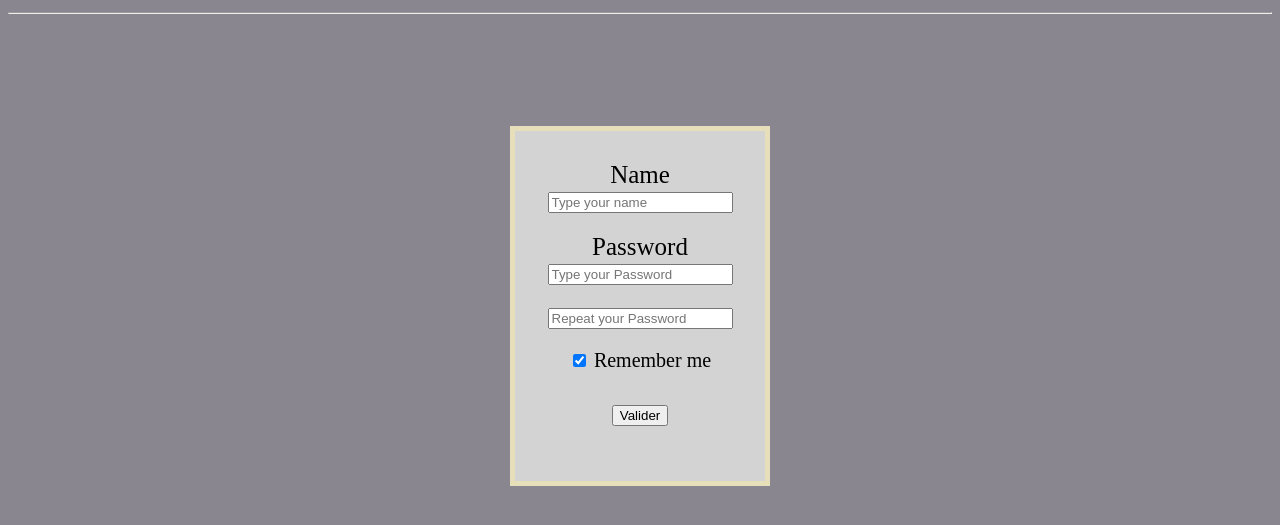
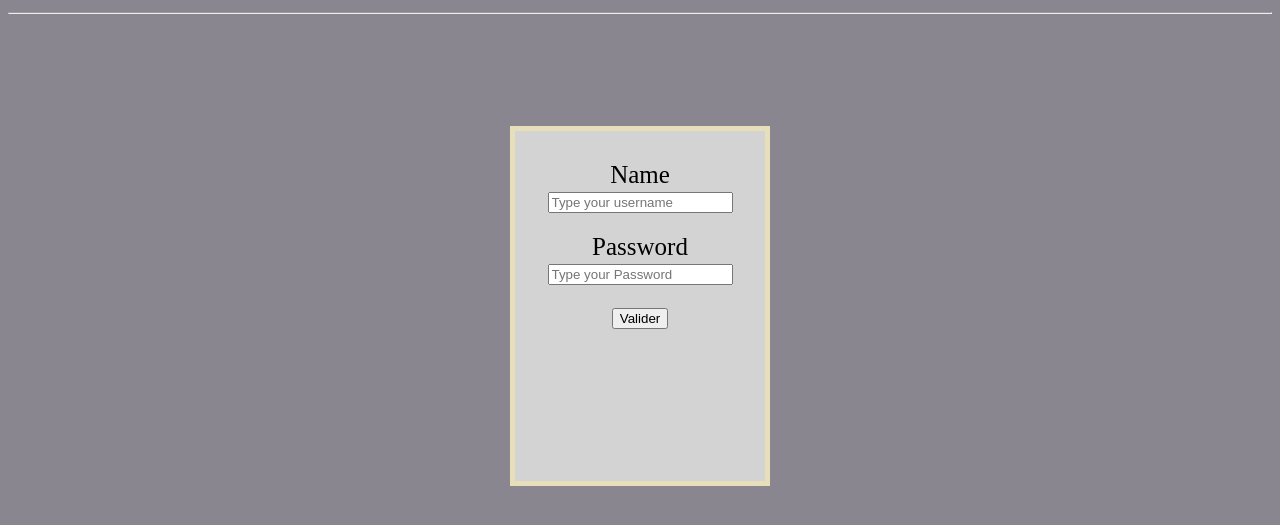
Before and after one commit to LouisCapelle/Epytodo, a Flask app: page /add_user in a window 1280 px wide. Shown: the part 240-765 px from the top of the page. Run offline with Flask 2, Linux system fonts and the light colour scheme.

Commit message:
change remember me

```diff
--- a/epytodo/templates/add_user.html
+++ b/epytodo/templates/add_user.html
@@ -15,7 +15,7 @@
             <list class="name" >
                 <label for="name">Name</label>
                 <br/>
-                <input type="text" placeholder="Type your name" id="user_name" name="user_name">
+                <input type="text" placeholder="Type your username" id="user_name" name="user_name">
             </list>
             <pre></pre>
             <list class="password">
@@ -23,11 +23,6 @@
                 <br/>
                     <input type="password" placeholder="Type your Password" id="password" name="user_password">
                 <pre></pre>
-                <list class="repeat"></list>
-                    <input type="password" placeholder="Repeat your Password" name="psw-repeat" required>
-                <pre></pre>
-                    <input type="checkbox" checked="checked" name="remember" style="margin-bottom:15px"> Remember me
-                <pre></pre>
                     <script src="../static/user.js"></script>
                     <input type="submit" value="Valider" onclick="create_user();" />
             </list>
--- a/epytodo/templates/templates.html
+++ b/epytodo/templates/templates.html
@@ -25,6 +25,8 @@
                 <br/>
                 <input type="password" id="password" name="user_password">
                 <pre></pre>
+                <input type="checkbox" checked="checked" name="remember" style="margin-bottom:15px"> Remember me
+                <pre></pre>
                 <br/>
                 <input type="submit" value="Valider" />
             <form name="x" action="/add_user" method="get">
```
